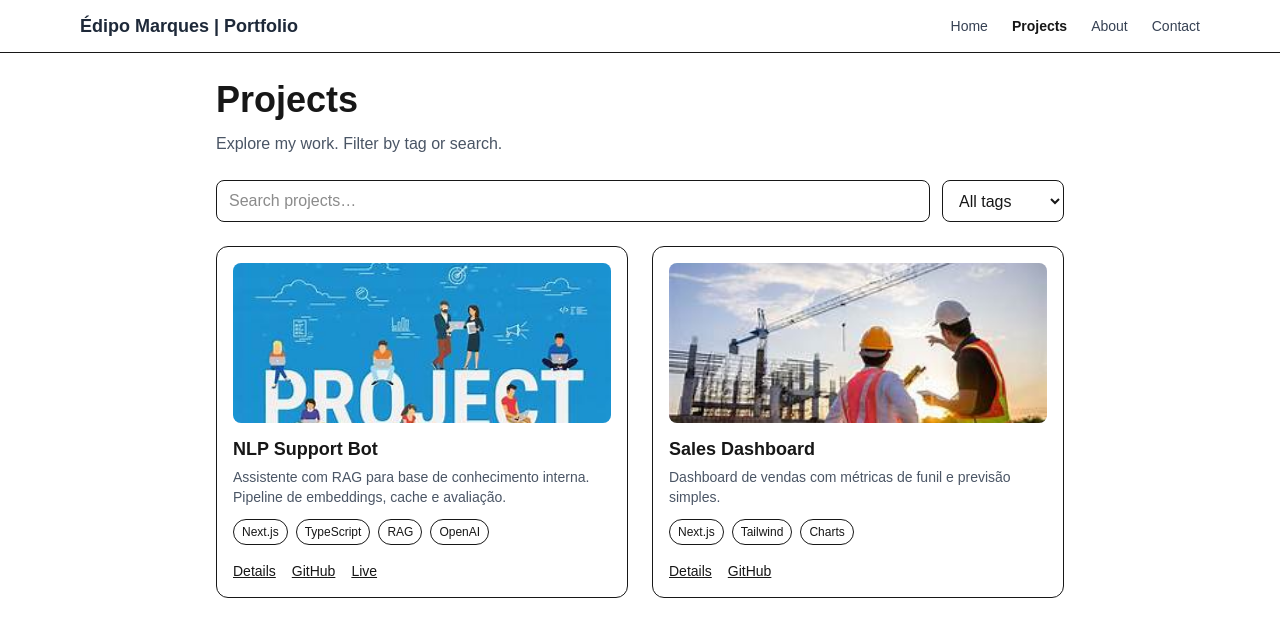
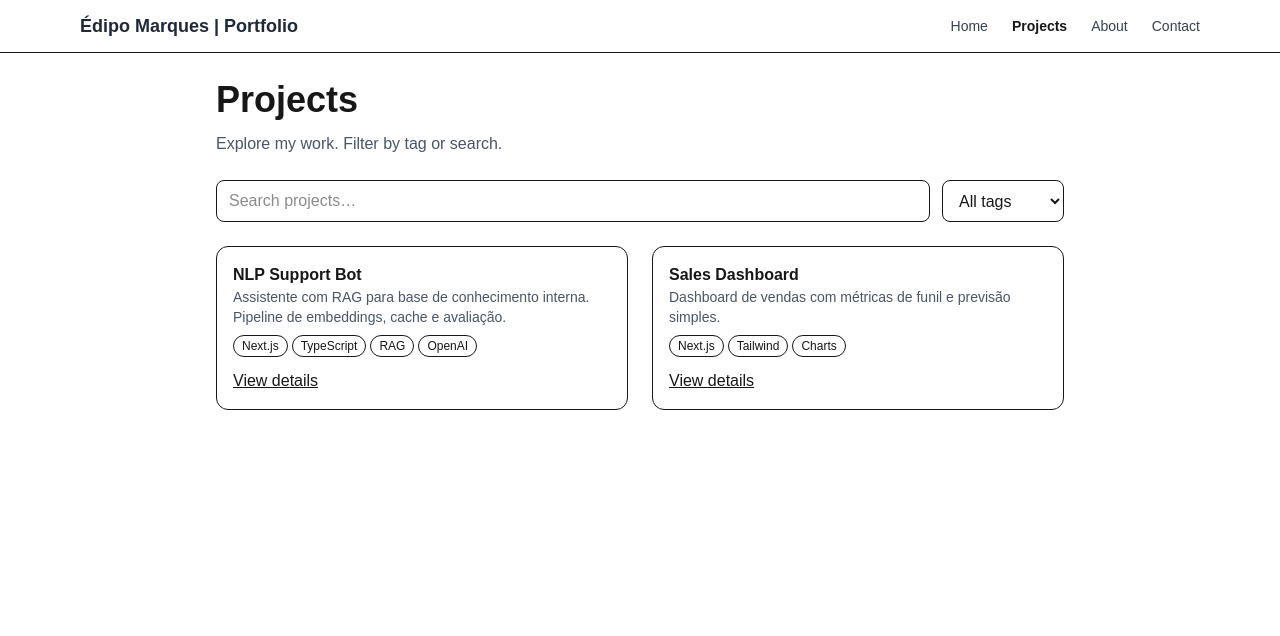
Before and after one commit to EdipoMarques/portfolio, a Next.js app: page /projects in a window 1280 px wide. Shown: the top 636 px of the page. Built offline with nearby package versions, Linux system fonts and the light colour scheme.

Commit message:
projects: add slug page and cards

```diff
--- a/app/components/ProjectCard.tsx
+++ b/app/components/ProjectCard.tsx
@@ -1,73 +1,44 @@
 // app/components/ProjectCard.tsx
+import Link from "next/link";
 import Image from "next/image";
-import Link from "next/link";
-import type { Project } from "../data/projects"; // ajuste se seu type estiver em outro arquivo
+import type { Project } from "../data/projects";
 
-type Props = { project: Project };
-
-export default function ProjectCard({ project }: Props) {
-  // thumbnail: tenta usar project.image, senão primeira imagem da galeria
-  const thumb =
-    (project as any).image ||
-    (project as any).cardImage ||
-    (project as any).images?.[0] ||
-    "/profile.png";
+export default function ProjectCard({ project }: { project: Project }) {
+  const { slug, title, description, cardImage, tags } = project;
 
   return (
-    <article className="rounded-xl border p-4 transition hover:shadow-md">
-      <div className="relative h-40 w-full overflow-hidden rounded-lg bg-gray-100">
+    <article className="rounded-xl border p-4 hover:shadow-sm">
+      {cardImage && (
+        <div className="relative mb-3 h-40 w-full overflow-hidden rounded-md">
           <Image
-          src={thumb}
-          alt={project.title}
+            src={cardImage}
+            alt={title}
             fill
-          sizes="(max-width:768px) 100vw, 50vw"
+            className="object-cover"
             unoptimized
-          className="object-cover"
           />
         </div>
-
-      <h3 className="mt-3 text-lg font-semibold">{project.title}</h3>
-      {project.description && (
-        <p className="mt-1 text-sm text-gray-600 line-clamp-2">
-          {project.description}
-        </p>
       )}
 
-      {project.tags?.length ? (
-        <div className="mt-3 flex flex-wrap gap-2">
-          {project.tags.map((t) => (
-            <span key={t} className="rounded-full border px-2 py-1 text-xs">
+      <h3 className="font-semibold">{title}</h3>
+
+      {description && (
+        <p className="text-sm text-gray-600 line-clamp-3">{description}</p>
+      )}
+
+      {tags?.length ? (
+        <div className="mt-2 flex flex-wrap gap-1">
+          {tags.map((t) => (
+            <span key={t} className="rounded-full border px-2 py-0.5 text-xs">
               {t}
             </span>
           ))}
         </div>
       ) : null}
 
-      <div className="mt-4 flex gap-4 text-sm">
-        <Link className="underline" href={`/projects/${project.slug}`}>
-          Details
+      <Link href={`/projects/${slug}`} className="mt-3 inline-block underline">
+        View details
       </Link>
-        {project.github && (
-          <a
-            className="underline"
-            href={project.github}
-            target="_blank"
-            rel="noopener noreferrer"
-          >
-            GitHub
-          </a>
-        )}
-        {project.demo && (
-          <a
-            className="underline"
-            href={project.demo}
-            target="_blank"
-            rel="noopener noreferrer"
-          >
-            Live
-          </a>
-        )}
-      </div>
     </article>
   );
 }
--- a/app/data/projects.ts
+++ b/app/data/projects.ts
@@ -2,11 +2,18 @@
 export type Project = {
   slug: string;
   title: string;
-  description: string;
-  dateISO?: string;        // para ordenar
-  tags: string[];
-  cover: string;           // /public/projects/...
-  images?: string[];       // galeria opcional
+  description?: string;
+
+  // Datas (opcional)
+  dateISO?: string;
+
+  // Imagens: aceite tanto 'image' quanto 'cover' (seu dataset usa 'cover')
+  image?: string;      // thumb principal, se você quiser usar esse nome no futuro
+  cover?: string;      // thumb principal como você usa hoje
+  cardImage?: string;  // alternativa (às vezes útil para cards)
+  images?: string[];   // galeria
+
+  tags?: string[];
   github?: string;
   demo?: string;
 };
--- a/app/projects/page.tsx
+++ b/app/projects/page.tsx
@@ -1,4 +1,4 @@
-// app/projects/page.tsx
+/// app/projects/page.tsx
 "use client";
 
 import { useMemo, useState } from "react";
@@ -9,7 +9,7 @@ export default function ProjectsPage() {
   const [q, setQ] = useState("");
   const [tag, setTag] = useState<string | "">("");
 
-  // ordena por data (mais recente primeiro)
+  // Ordena por data (mais recente primeiro)
   const ordered = useMemo(() => {
     return [...all].sort((a, b) => {
       const da = a.dateISO ? Date.parse(a.dateISO) : 0;
@@ -18,20 +18,28 @@ export default function ProjectsPage() {
     });
   }, []);
 
+  // Lista de tags únicas (seguro quando p.tags for undefined)
   const tags = useMemo(() => {
     const t = new Set<string>();
-    all.forEach((p) => p.tags.forEach((x) => t.add(x)));
+    all.forEach((p) => p.tags?.forEach((x) => t.add(x)));
     return Array.from(t).sort();
   }, []);
 
-  const filtered = ordered.filter((p) => {
-    const matchesQ =
-      !q ||
-      p.title.toLowerCase().includes(q.toLowerCase()) ||
-      p.description.toLowerCase().includes(q.toLowerCase());
-    const matchesTag = !tag || p.tags.includes(tag);
-    return matchesQ && matchesTag;
-  });
+  // Filtro por texto e por tag (seguros contra undefined)
+  const filtered = useMemo(() => {
+    const qLower = q.toLowerCase();
+
+    return ordered.filter((p) => {
+      const matchesQ =
+        !q ||
+        p.title.toLowerCase().includes(qLower) ||
+        (p.description ?? "").toLowerCase().includes(qLower);
+
+      const matchesTag = !tag || (p.tags ?? []).includes(tag);
+
+      return matchesQ && matchesTag;
+    });
+  }, [ordered, q, tag]);
 
   return (
     <main className="mx-auto max-w-4xl px-6 pt-20 pb-24">
@@ -67,6 +75,7 @@ export default function ProjectsPage() {
         {filtered.map((p) => (
           <ProjectCard key={p.slug} project={p} />
         ))}
+
         {filtered.length === 0 && (
           <p className="text-gray-600">No projects found.</p>
         )}
--- a/app/projects/slugs/page.tsx
+++ b/app/projects/slug/page.tsx
@@ -1,7 +1,7 @@
 // app/projects/[slug]/page.tsx
 import Image from "next/image";
 import { notFound } from "next/navigation";
-import { projects } from "../../data/projects";
+import { projects, type Project } from "../../data/projects";
 
 type Props = { params: { slug: string } };
 
```
Lines whose indentation alone changed are shown as unchanged.
